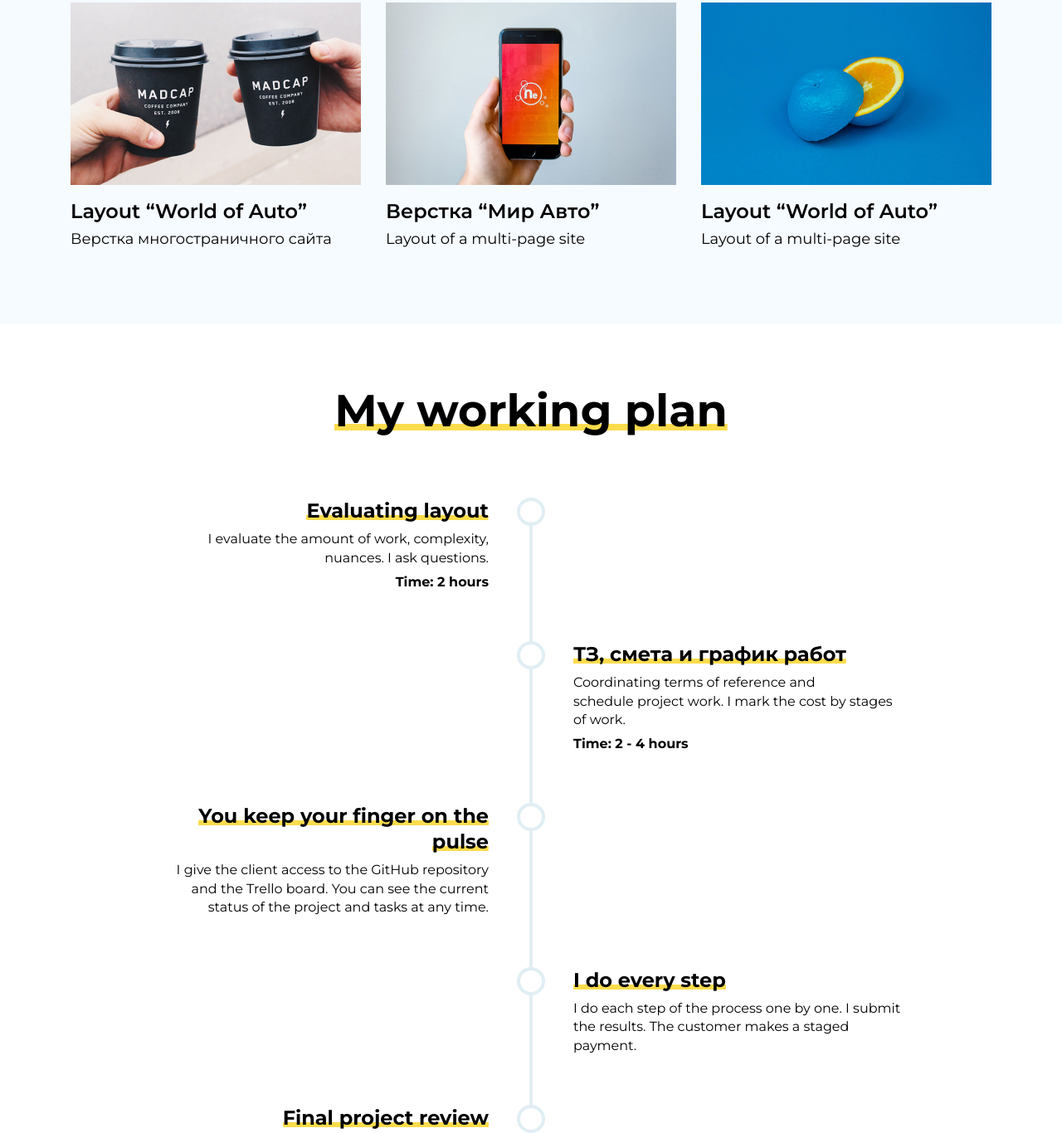
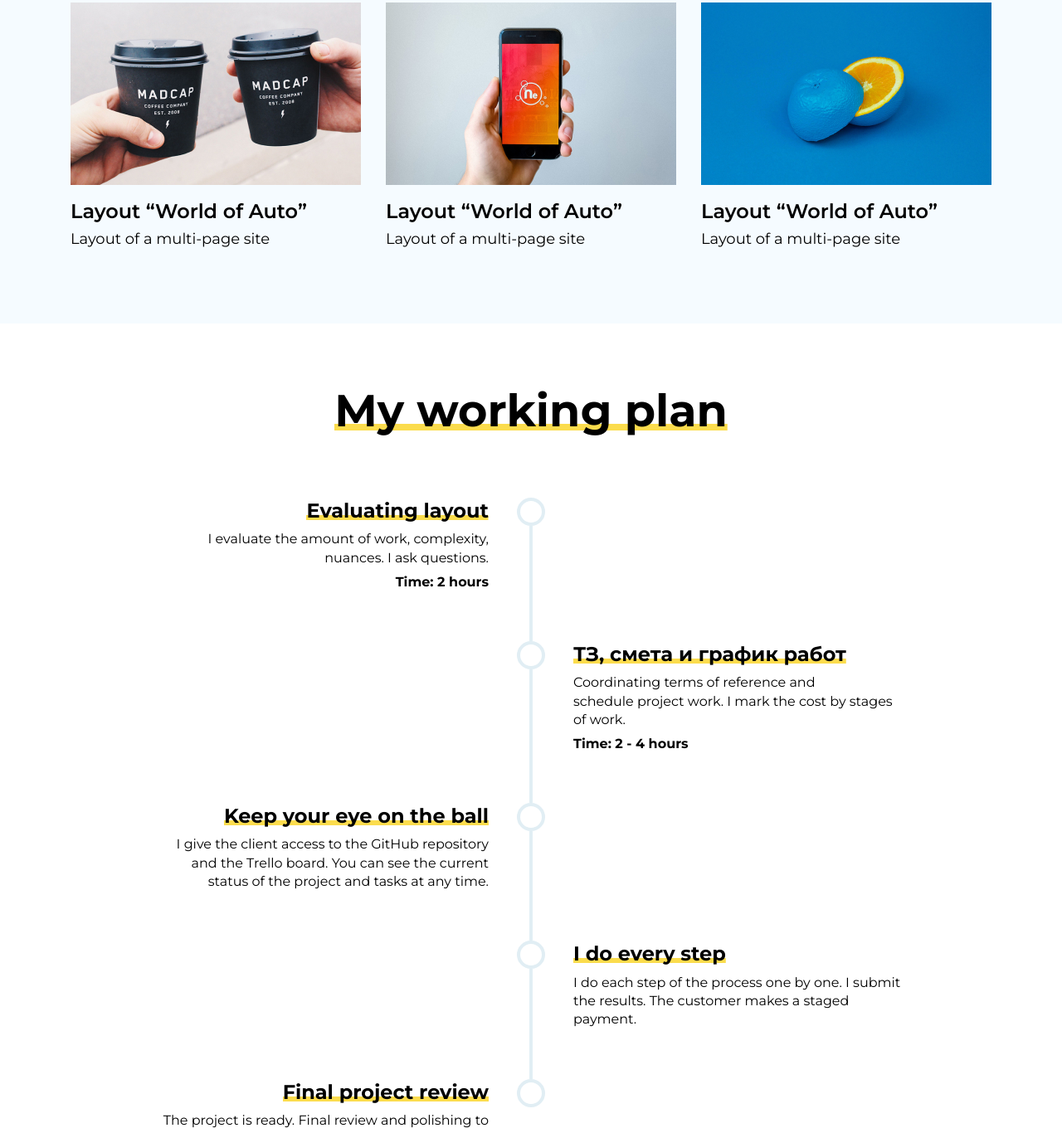
Before and after one commit to AndreyP30/Portfolio, a plain HTML site: page index.html in a window 1280 px wide. Shown: the part 2165-3531 px from the top of the page at 83% size. Drawn offline with Linux system fonts and the light colour scheme.

Commit message:
Update index.html

```diff
--- a/index.html
+++ b/index.html
@@ -162,7 +162,7 @@
 						</div>
 						<div class="prodject-card__description">
 							<h4 class="title-h4">Layout “World of Auto”</h4>
-							<p>Верстка многостраничного сайта </p>
+							<p>Layout of a multi-page site </p>
 						</div>
 					</a>
 					<a href="#!" target="_blank" class="prodject-card">
@@ -170,7 +170,7 @@
 							<img src="./img/portfolio-img/phone.jpg" alt="phone">
 						</div>
 						<div class="prodject-card__description">
-							<h4 class="title-h4">Верстка “Мир Авто”</h4>
+							<h4 class="title-h4">Layout “World of Auto”</h4>
 							<p>Layout of a multi-page site </p>
 						</div>
 					</a>
@@ -211,7 +211,7 @@
 					</div>
 					<div class="hw-timeline-item">
 						<div class="hw-timeline-item__title">
-							<h5 class="title-h5 gradient-line">You keep your finger on the pulse</h5>
+							<h5 class="title-h5 gradient-line">Keep your eye on the ball</h5>
 						</div>
 						<p class="text">I give the client access to the GitHub repository and the Trello board.
 						You can see the current status of the project and tasks at any time.</p>
```
